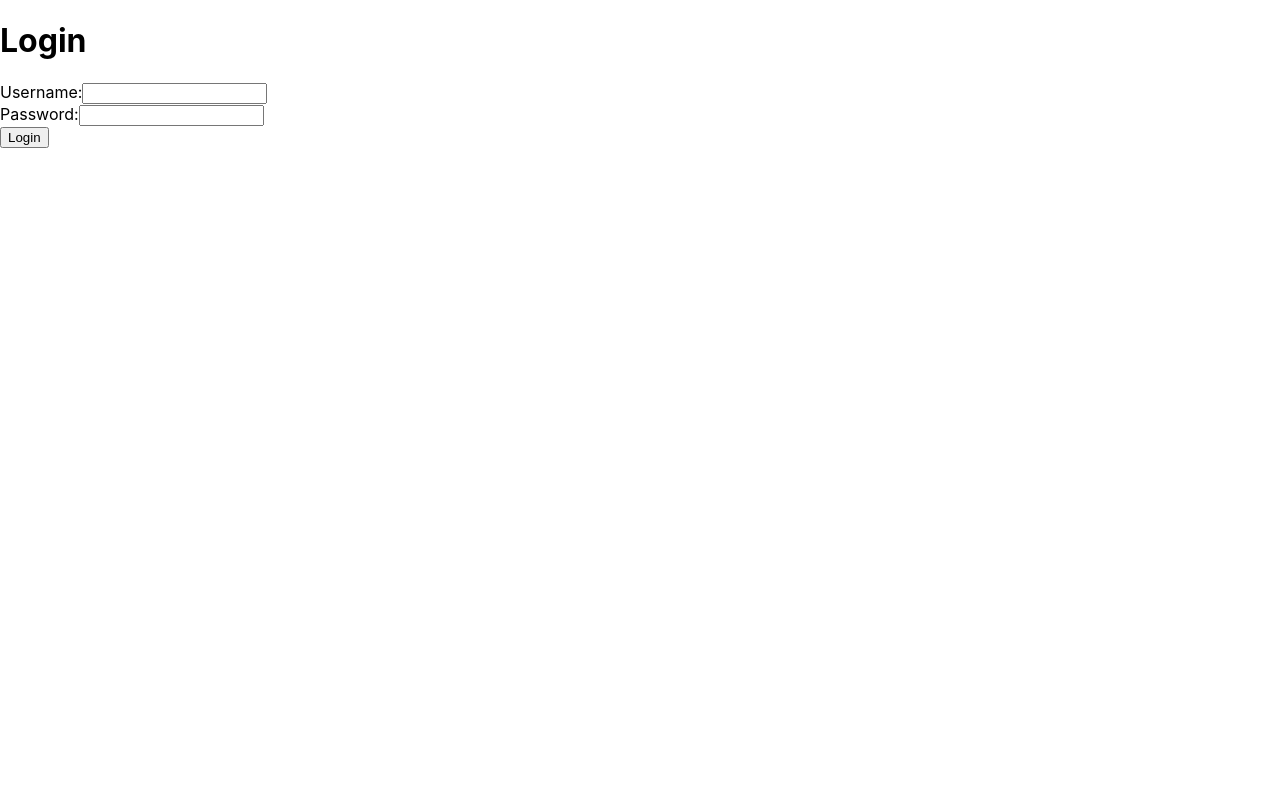
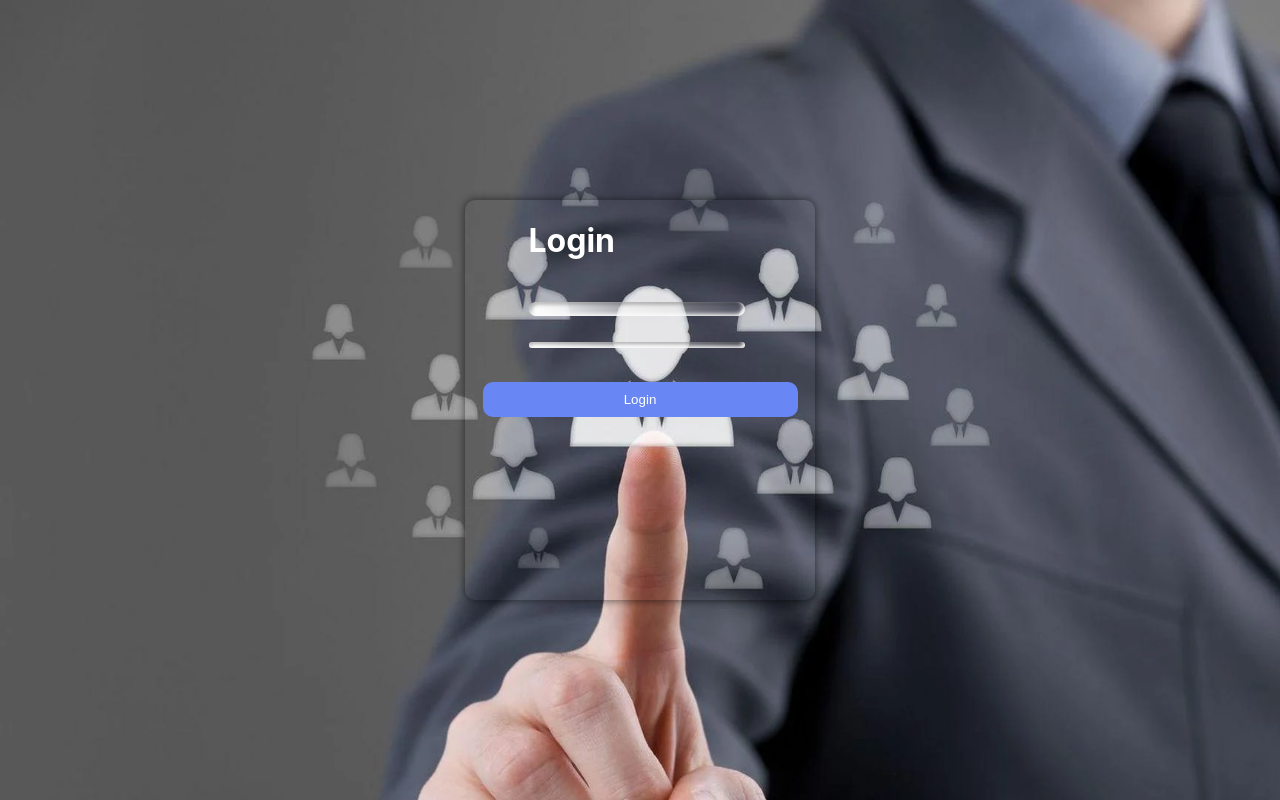
Before and after one commit to mohamedYassser54/web, a React (Create React App) app in the folder frontend/: page /login in a window 1280 px wide. Built offline with nearby package versions, Linux system fonts and the light colour scheme.

Commit message:
update project38

```diff
--- a/frontend/src/component/emp.js
+++ b/frontend/src/component/emp.js
@@ -1,6 +1,6 @@
 // frontend/src/Login.js
 import React, { useState } from 'react';
-
+import style from './css/login.module.css'
 function Login({ onLogin }) {
   const [username, setUsername] = useState('');
   const [password, setPassword] = useState('');
@@ -27,17 +27,18 @@ function Login({ onLogin }) {
   };
 
   return (
-    <div className="App">
+    <div className={style.container}>
+      <div  className={style.card}>
+      <div>
       <h1>Login</h1>
-      <div>
-        <label>Username:</label>
         <input type="text" value={username} onChange={(e) => setUsername(e.target.value)} />
       </div>
       <div>
-        <label>Password:</label>
+
         <input type="password" value={password} onChange={(e) => setPassword(e.target.value)} />
       </div>
       <button onClick={handleLogin}>Login</button>
+    </div>
     </div>
   );
 }
```
